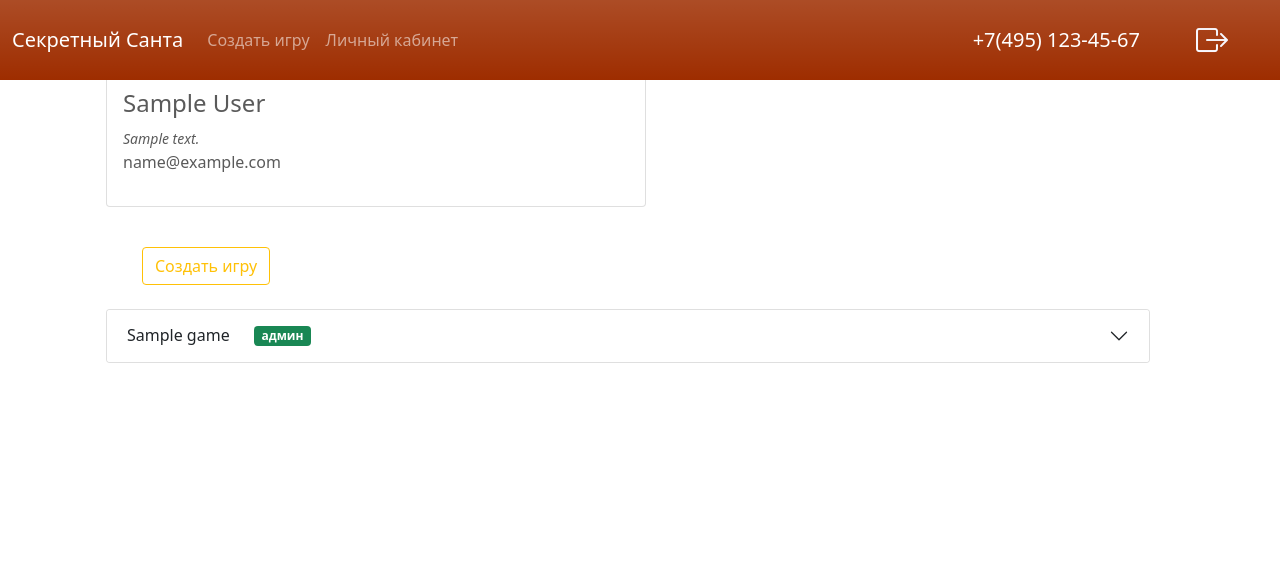
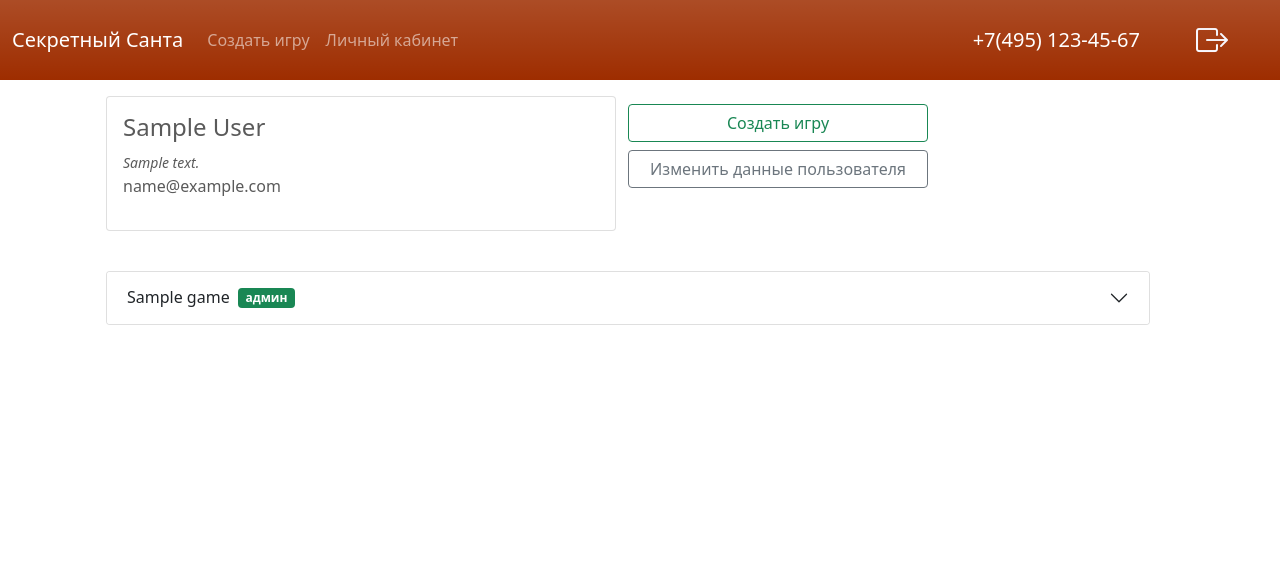
Before and after one commit to breduin/secret-santa, a Django app: page /profile/1/ in a window 1280 px wide. Shown: the top 586 px of the page. Run offline with Django 4.2, Linux system fonts and the light colour scheme; tables that the repository leaves empty hold one stand-in row (values such as "Sample post"); parts of the project's set-up code (start-up, migrations or seed data) failed here and were passed over; some libraries are stand-ins or nearby versions.

Commit message:
Edit profile buttons: create and update user

```diff
--- a/user_profile/templates/user_profile/profile.html
+++ b/user_profile/templates/user_profile/profile.html
@@ -1,7 +1,9 @@
-{% extends 'base.html' %}
+{% extends "base.html" %}
 
 {% block content %}
 <div class="container mt-4">
+  <div class="row my-4">
+    <div class="col">
       <div class="card mb-3" style="max-width: 540px;">
         <div class="card-body">
           <h4>
@@ -14,10 +16,14 @@
         </div>
       </div>
     </div>
-
-<div class='row m-4'>
-  <div class='col'>
-    <a class="btn btn-outline-warning" href="{% url 'create_game' %}" role="button">Создать игру</a>
+    <div class="col">
+      <div class="row my-2">
+        <a class="btn btn-outline-success" href="{% url 'create_game' %}" role="button" style="max-width: 300px;">Создать игру</a>
+      </div>
+      <div class="row my-2">
+        <a class="btn btn-outline-secondary" href="{% url 'user_update' user.id %}" role="button" style="max-width: 300px;">Изменить данные пользователя</a>
+      </div>
+    </div>
   </div>
 </div>
 
@@ -28,24 +34,43 @@
       <h2 class="accordion-header" id="heading-{{game.id}}">
       <button class="accordion-button collapsed" type="button" data-bs-toggle="collapse" data-bs-target="#collapse-{{game.id}}"   aria-expanded="false" aria-controls="collapse-{{game.id}}">
           {{game.name}}
+          {% if game.is_creator %}
+            <span class="badge bg-warning mx-2">создатель</span>
+          {% endif %}
           {% if game.is_admin %}
-            <span class="badge bg-success mx-4">админ</span>
+            <span class="badge bg-success mx-2">админ</span>
+          {% endif %}
+          {% if game.is_participant %}
+            <span class="badge bg-light text-dark mx-2">участник</span>
           {% endif %}
         </button>
       </h2>
     <div id="collapse-{{game.id}}" class="accordion-collapse collapse" aria-labelledby="heading-{{game.id}}" data-bs-parent=" #user_games">
         <div class="accordion-body">
           <p>Организаторы: {{game.admins}}</p>
-          <p><strong>Дата окончания регистрации: {{game.registration_deadline|date:"d.m.Y" }}</strong></p>
+          <p>Дата окончания регистрации: {{game.registration_deadline|date:"d.m.Y" }}</p>
           <p><strong>Отправить подарок до: {{game.gift_sending_deadline|date:"d.m.Y" }}</strong></p>
+          {% if game.is_shuffled %}
+            <div class="row">
+              <div class="col">
+                <p><strong>Получатель подарка: {{game.recipient}}</strong></p>
+              </div>
+              <div class="col">
+                <a class="btn btn-outline-secondary float-end" href="{% url 'update_game' game.id %}" role="button">Выслать данные получателя на почту </a>
+              </div>
+            </div>
+          {% else %}
+            <p><i>Идет регистрация на игру, получатель подарка еще не выбран</i></p>
+          {% endif %}
           <br/>
           <p>Участники ({{game.participants_count}} чел.): {{game.participants}}</p>
           <p>Стоимость подарка: {{game.gift_cost_limit}}</p>
           <br/>
           {% if game.is_admin %}
+            <br/>
             <div class="row" id="game_buttons">
               <div class="col">
-                <a class="btn btn-outline-info" href="{% url 'update_game' game.id %}" role="button">Изменить данные игры</a>
+                <a class="btn btn-outline-secondary" href="{% url 'update_game' game.id %}" role="button">Изменить данные игры</a>
               </div>
               <div class="col">
                 <a class="btn btn-light float-end mx-4" href="{% url 'toss' game.id %}" role="button">Провести жеребьевку</a>
```
Lines whose indentation alone changed are shown as unchanged.
